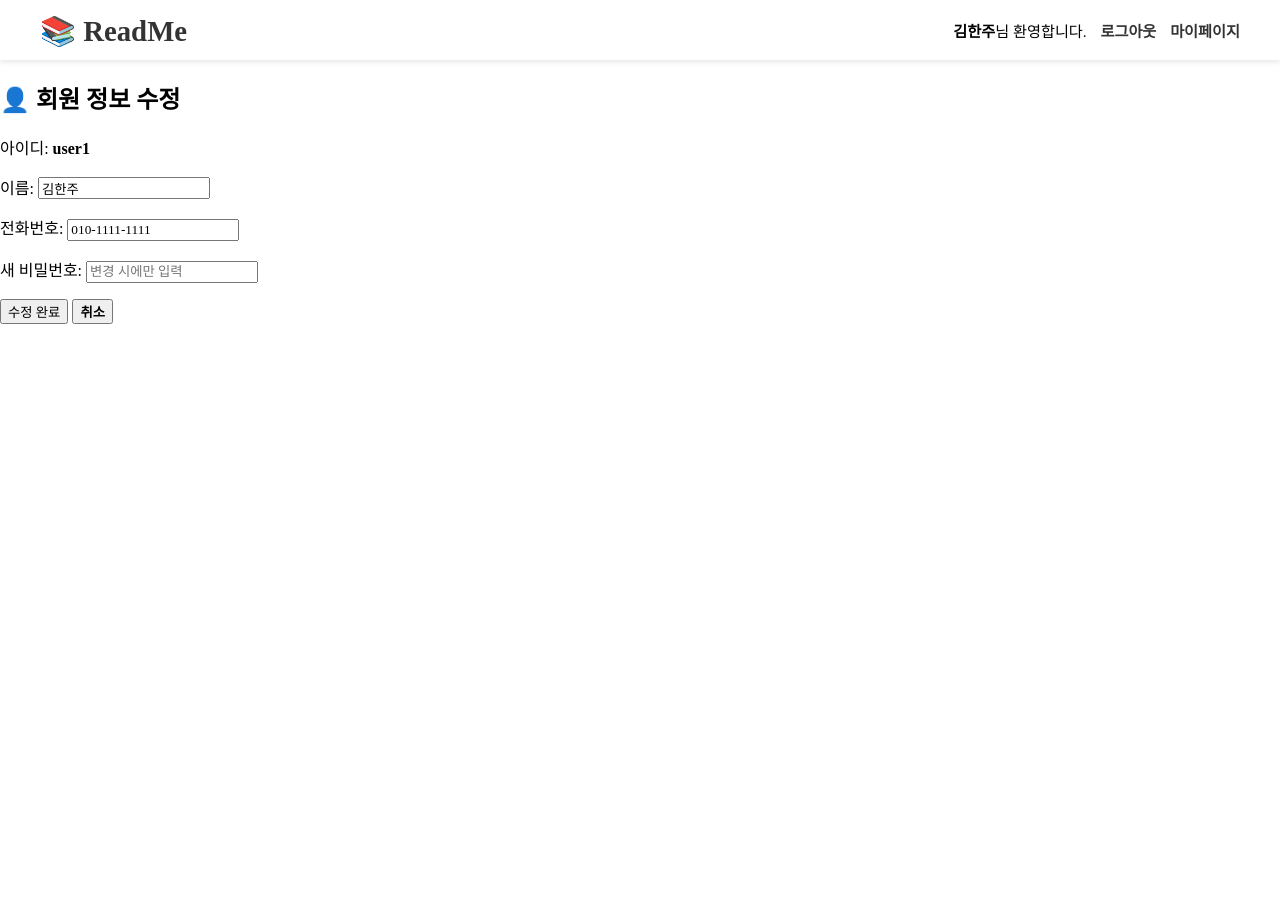
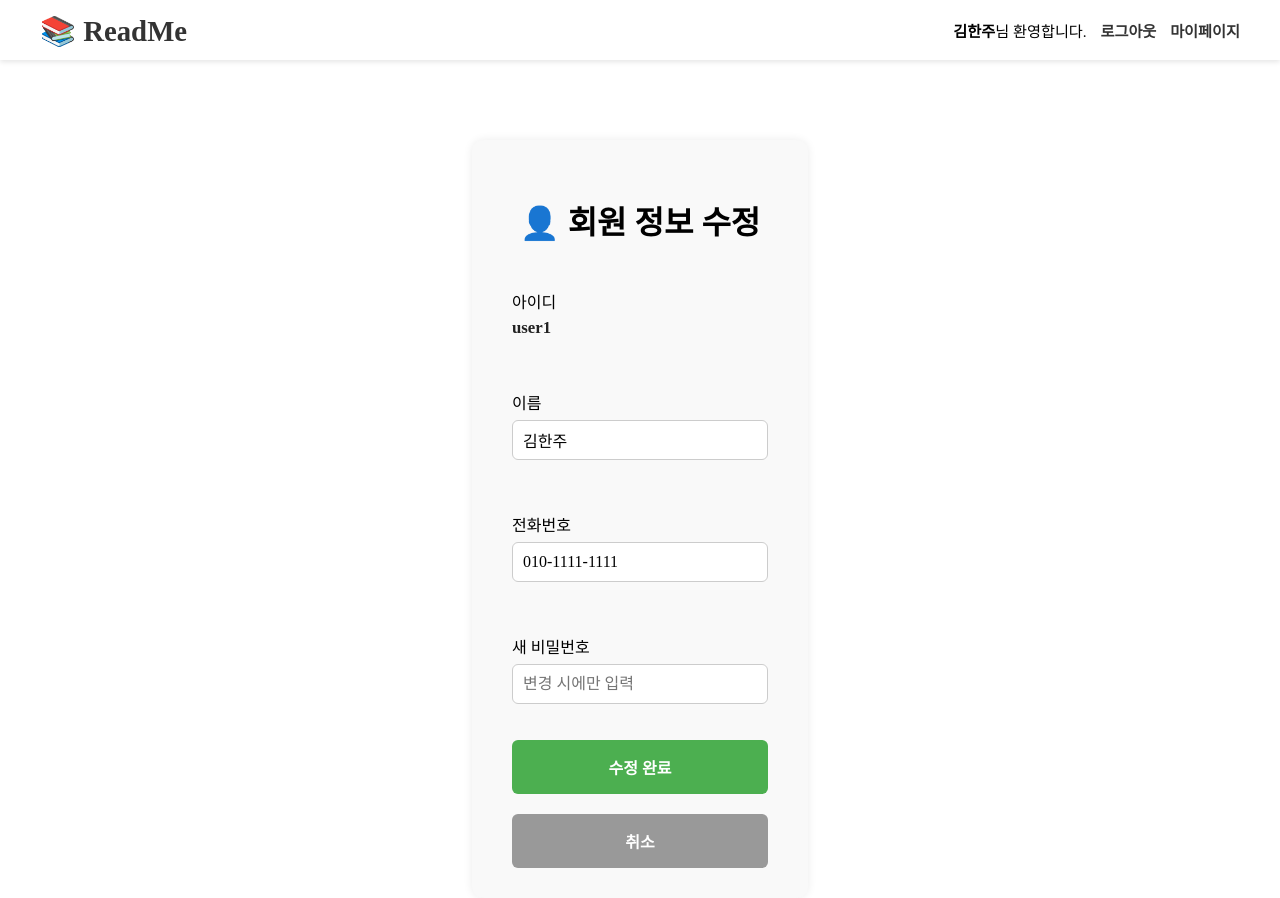
Before and after one commit to ithodol/readme, a PHP site: page /user/update.php in a window 1280 px wide. Before the commit the page ends 324 px from the top, so only its background shows below. Run offline with PHP 8.4, Linux system fonts and the light colour scheme; a user stored in the database is signed in; data comes from the database, SQL or seed files in the repository; some web fonts are replaced.

Commit message:
7/6 수정 페이지 수정 완료

```diff
--- a/css/user.css
+++ b/css/user.css
@@ -127,3 +127,97 @@
   border-top: 1px solid #ddd;
   margin: 60px 0;
 }
+
+
+
+
+/* 수정 */
+.userEditCon {
+  width: 20%;
+  margin: 80px auto;
+  padding: 30px 40px;
+  background-color: #f9f9f9;
+  border-radius: 12px;
+  box-shadow: 0 0 10px rgba(0,0,0,0.08);
+  font-family: 'Segoe UI', Tahoma, Geneva, Verdana, sans-serif;
+}
+
+
+.editTitle {
+  text-align: center;
+  font-size: 2rem;
+  margin-bottom: 30px;
+}
+
+
+.userEditForm {
+  display: flex;
+  flex-direction: column;
+  gap: 20px;
+}
+
+
+.userEditForm p {
+  font-size: 1rem;
+  display: flex;
+  flex-direction: column;
+}
+
+.userEditForm p strong {
+  font-size: 1.05rem;
+  color: #222;
+  margin-top: 5px;
+}
+
+.userEditForm input[type="text"],
+.userEditForm input[type="password"] {
+  padding: 10px;
+  font-size: 1rem;
+  border: 1px solid #ccc;
+  border-radius: 6px;
+  margin-top: 6px;
+  transition: border-color 0.3s ease;
+}
+
+.userEditForm input:focus {
+  outline: none;
+  border-color: black;
+}
+
+
+.userEditForm button {
+  padding: 15px 20px;
+  font-size: 1rem;
+  font-weight: bold;
+  border: none;
+  border-radius: 6px;
+  cursor: pointer;
+  transition: background-color 0.3s ease;
+}
+
+.userEditForm button[type="submit"] {
+  background-color: #4caf50;
+  color: white;
+}
+
+.userEditForm button[type="submit"]:hover {
+  background-color: #45a049;
+}
+
+.userEditForm button[type="button"] {
+  background-color: #999;
+  color: white;
+}
+
+.userEditForm button[type="button"]:hover {
+  background-color: #777;
+}
+
+/* 버튼 안의 링크 */
+.userEditForm button a {
+  color: white;
+  text-decoration: none;
+  display: inline-block;
+  width: 100%;
+  height: 100%;
+}
--- a/user/update.php
+++ b/user/update.php
@@ -18,22 +18,30 @@ $user = $result->fetch_assoc();
 
 <?php include '../header.php'; ?>
 
-<h2>👤 회원 정보 수정</h2>
-<form action="updatePro.php" method="post">
-    <input type="hidden" name="uno" value="<?php echo $uno; ?>">
+<div class="userEditCon">
+  <h2 class="editTitle">👤 회원 정보 수정</h2>
+  <form class="userEditForm" action="updatePro.php" method="post">
+      <input type="hidden" name="uno" value="<?= $uno ?>">
 
-    <p>아이디: <strong><?php echo htmlspecialchars($user['uid']); ?></strong></p>
+      <p>아이디 <strong><?= htmlspecialchars($user['uid']) ?></strong></p>
 
-    <p>이름: <input type="text" name="uname" value="<?php echo htmlspecialchars($user['uname']); ?>" required></p>
+      <p>이름
+          <input type="text" name="uname" value="<?= htmlspecialchars($user['uname']) ?>" required>
+      </p>
 
-    <p>전화번호: <input type="text" name="uphone" value="<?php echo htmlspecialchars($user['uphone']); ?>" required></p>
+      <p>전화번호
+          <input type="text" name="uphone" value="<?= htmlspecialchars($user['uphone']) ?>" required>
+      </p>
 
-    <p>새 비밀번호: <input type="password" name="upwd" placeholder="변경 시에만 입력"></p>
+      <p>새 비밀번호
+          <input type="password" name="upwd" placeholder="변경 시에만 입력">
+      </p>
 
-    <button type="submit">수정 완료</button>
-    <button type="button"><a href="info.php">취소</a></button>
+      <button type="submit">수정 완료</button>
+      <button type="button"><a href="info.php">취소</a></button>
+  </form>
+</div>
 
-</form>
 
 </body>
 </html>
```
